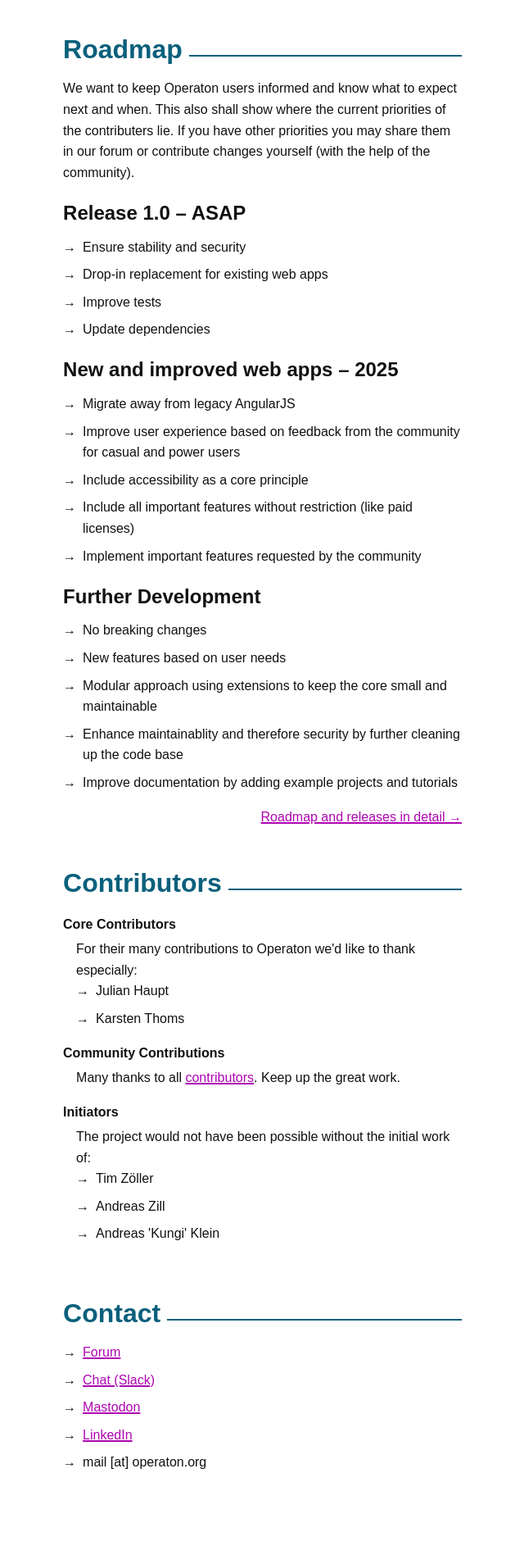
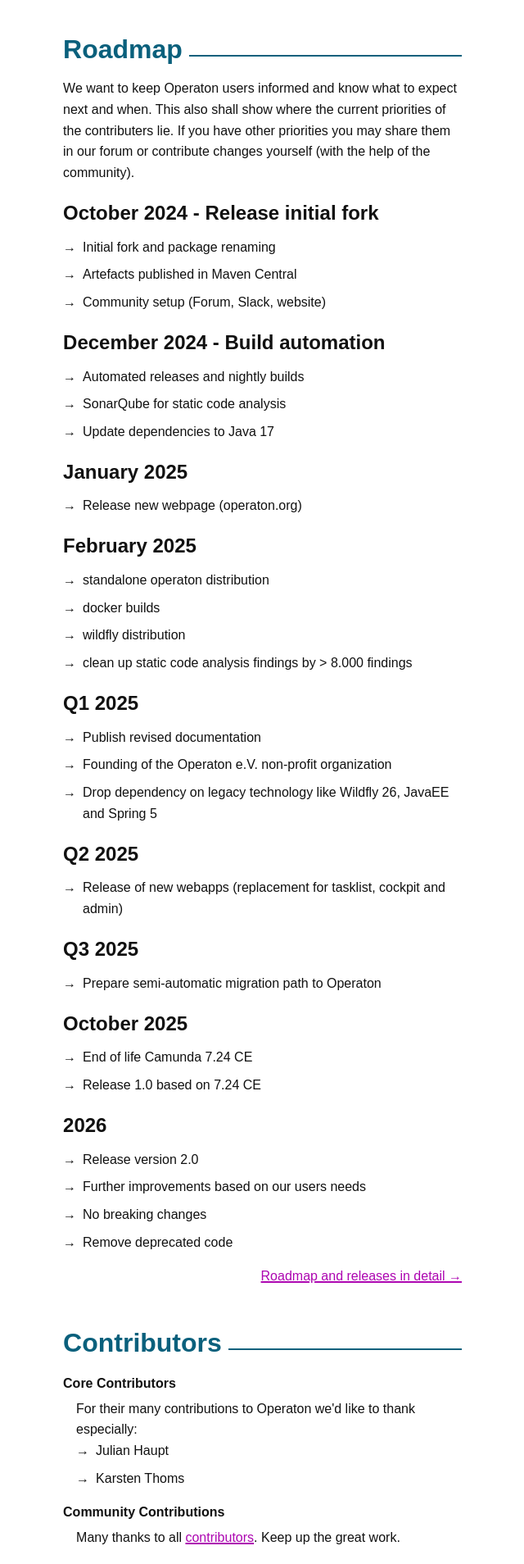
Before and after one commit to operaton/operaton.org, a Jekyll site: the page built from index.html, in a window 1280 px wide. Shown: the part 1893-3801 px from the top of the page at 82% size, without its empty margins (207-847 px from the left). Built offline with Jekyll 4.4.1, drawn with Linux system fonts in a browser that asks for light colours.

Commit message:
Update roadmap

```diff
--- a/index.html
+++ b/index.html
@@ -152,42 +152,62 @@
         contribute changes yourself (with the help of the community).
       </p>
 
-      <h4>Release 1.0 – ASAP</h4>
+      <h4>October 2024 - Release initial fork</h4>
       <ul>
-        <li>Ensure stability and security</li>
-        <li>Drop-in replacement for existing web apps</li>
-        <li>Improve tests</li>
-        <li>Update dependencies</li>
+        <li>Initial fork and package renaming</li>
+        <li>Artefacts published in Maven Central</li>
+        <li>Community setup (Forum, Slack, website)</li>
       </ul>
 
-      <h4>New and improved web apps – 2025</h4>
+      <h4>December 2024 - Build automation</h4>
       <ul>
-        <li>Migrate away from legacy AngularJS</li>
-        <li>
-          Improve user experience based on feedback from the community for
-          casual and power users
-        </li>
-        <li>Include accessibility as a core principle</li>
-        <li>
-          Include all important features without restriction (like paid
-          licenses)
-        </li>
-        <li>Implement important features requested by the community</li>
+        <li>Automated releases and nightly builds</li>
+        <li>SonarQube for static code analysis</li>
+        <li>Update dependencies to Java 17</li>
       </ul>
 
-      <h4>Further Development</h4>
+      <h4>January 2025</h4>
       <ul>
+        <li>Release new webpage (operaton.org)</li>
+      </ul>
+
+      <h4>February 2025</h4>
+      <ul>
+        <li>standalone operaton distribution</li>
+        <li>docker builds</li>
+        <li>wildfly distribution</li>
+        <li>clean up static code analysis findings by > 8.000 findings</li>
+      </ul>
+
+      <h4>Q1 2025</h4>
+      <ul>
+        <li>Publish revised documentation</li>
+        <li>Founding of the Operaton e.V. non-profit organization</li>
+        <li>Drop dependency on legacy technology like Wildfly 26, JavaEE and Spring 5</li>
+      </ul>
+
+      <h4>Q2 2025</h4>
+      <ul>
+        <li>Release of new webapps (replacement for tasklist, cockpit and admin)</li>
+      </ul>
+
+      <h4>Q3 2025</h4>
+      <ul>
+        <li>Prepare semi-automatic migration path to Operaton</li>
+      </ul>
+
+      <h4>October 2025</h4>
+      <ul>
+        <li>End of life Camunda 7.24 CE</li>
+        <li>Release 1.0 based on 7.24 CE</li>
+      </ul>
+
+      <h4>2026</h4>
+      <ul>
+        <li>Release version 2.0</li>
+        <li>Further improvements based on our users needs</li>
         <li>No breaking changes</li>
-        <li>New features based on user needs</li>
-        <li>
-          Modular approach using extensions to keep the core small and
-          maintainable
-        </li>
-        <li>
-          Enhance maintainablity and therefore security by further cleaning up
-          the code base
-        </li>
-        <li>Improve documentation by adding example projects and tutorials</li>
+        <li>Remove deprecated code</li>
       </ul>
 
       <a class="more" href="/roadmap">Roadmap and releases in detail →</a>
```
